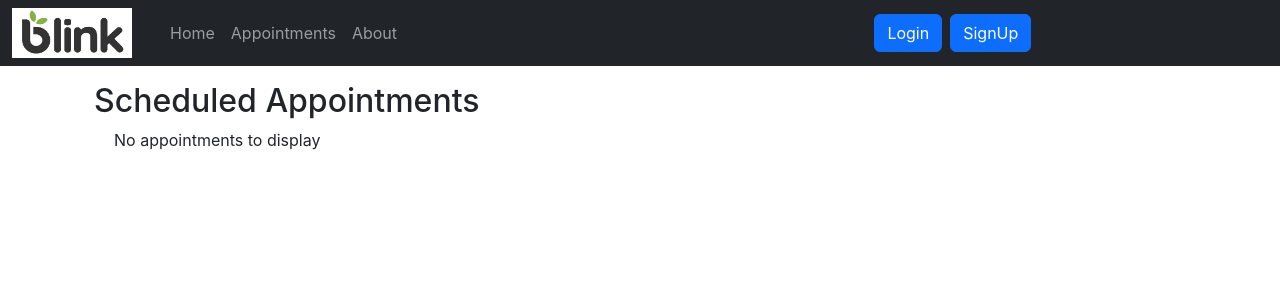
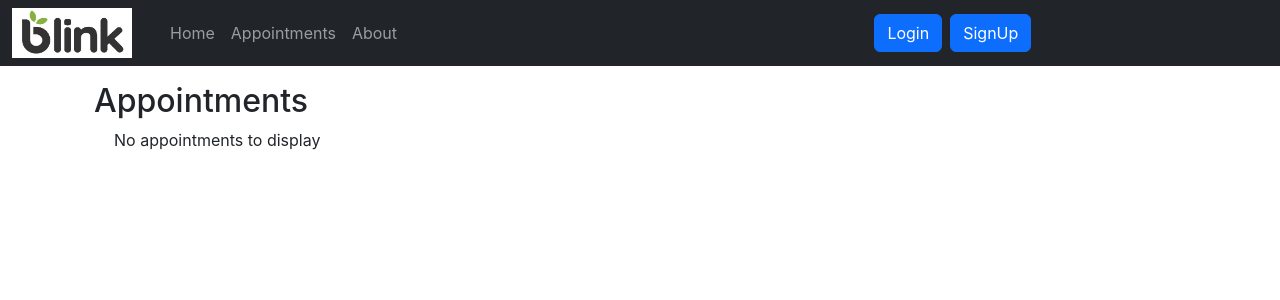
Before and after one commit to chetanjaizz/Appointment_Scheduler_using_AWS, a React (Create React App) app: page /appointments in a window 1280 px wide. Shown: the top 300 px of the page. Built offline with nearby package versions, Linux system fonts and the light colour scheme.

Commit message:
Update Appointments.js

```diff
--- a/src/components/Appointments.js
+++ b/src/components/Appointments.js
@@ -19,7 +19,7 @@ const Appointments = ({ showAlert }) => {
 
     return (
         <div className="container my-3">
-            <h2>Scheduled Appointments</h2>
+            <h2>Appointments</h2>
             <div className="container mx-2">
                 {notes.length === 0 ? 'No appointments to display' : null}
             </div>
```
